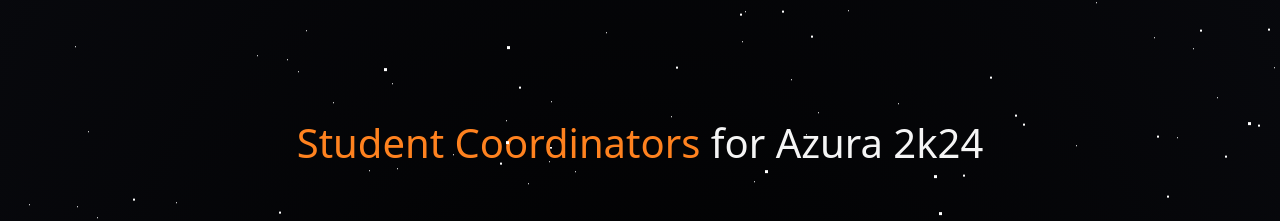
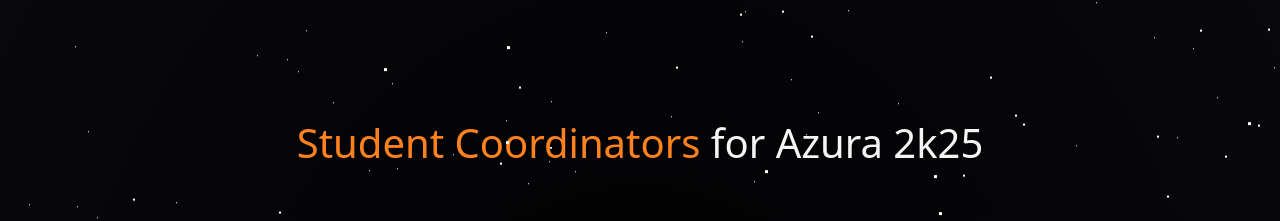
Before and after one commit to Kaushik3579/Azura2025, a Next.js app: page / in a window 1280 px wide. Shown: the part 1067-1288 px from the top of the page. Built offline with nearby package versions, Linux system fonts and the light colour scheme.

Commit message:
Update team.jsx

```diff
--- a/pages/team.jsx
+++ b/pages/team.jsx
@@ -24,7 +24,7 @@ const Team = () => {
       <div className={styles.container}>
         <Container>
           <Row className={styles.title}>
-            <h1><span>Student Coordinators</span> for Azura 2k24</h1>
+            <h1><span>Student Coordinators</span> for Azura 2k25</h1>
           </Row>
           <Row  xs={1} sm={1} md={2}>
           {
```
